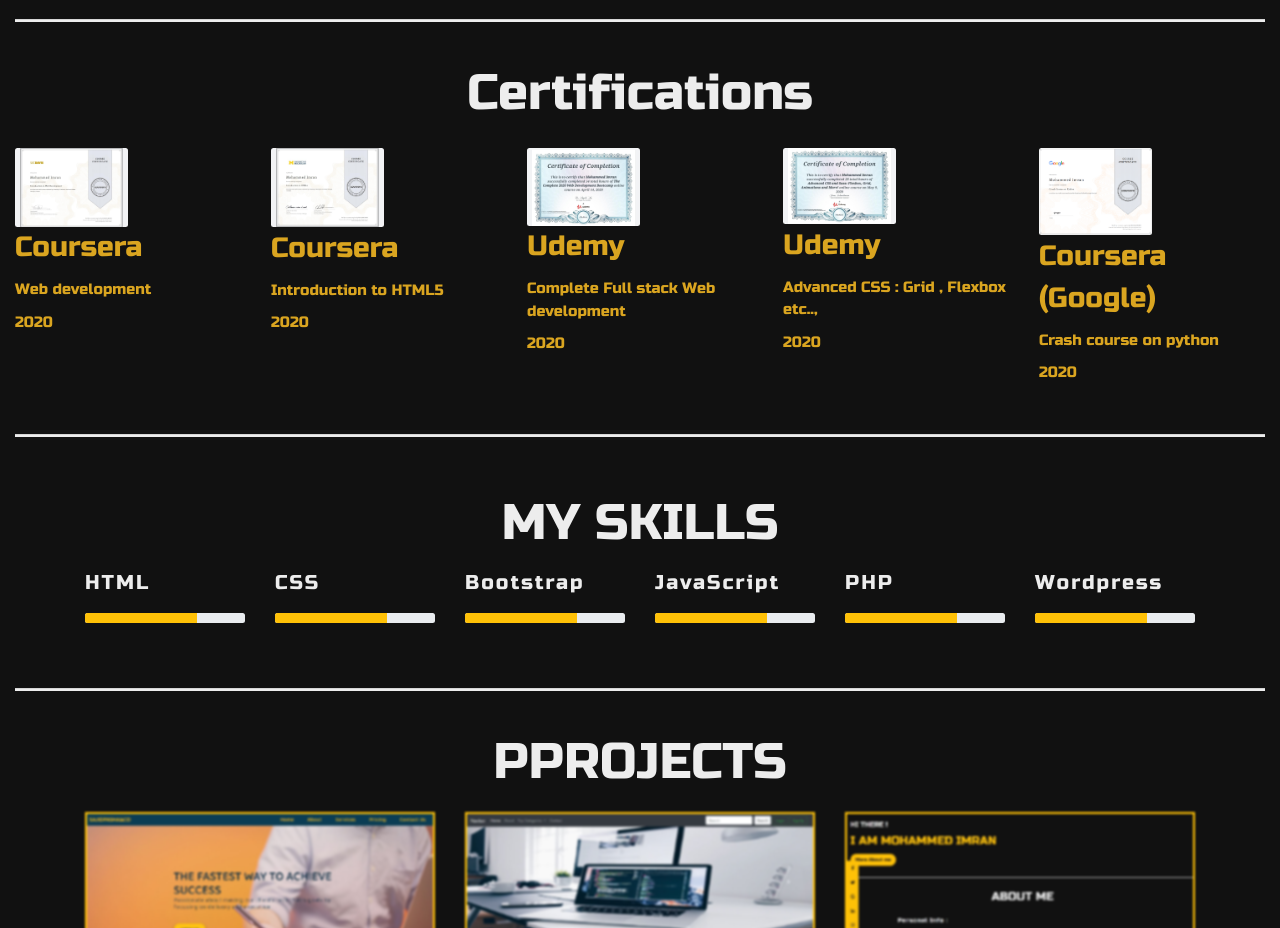
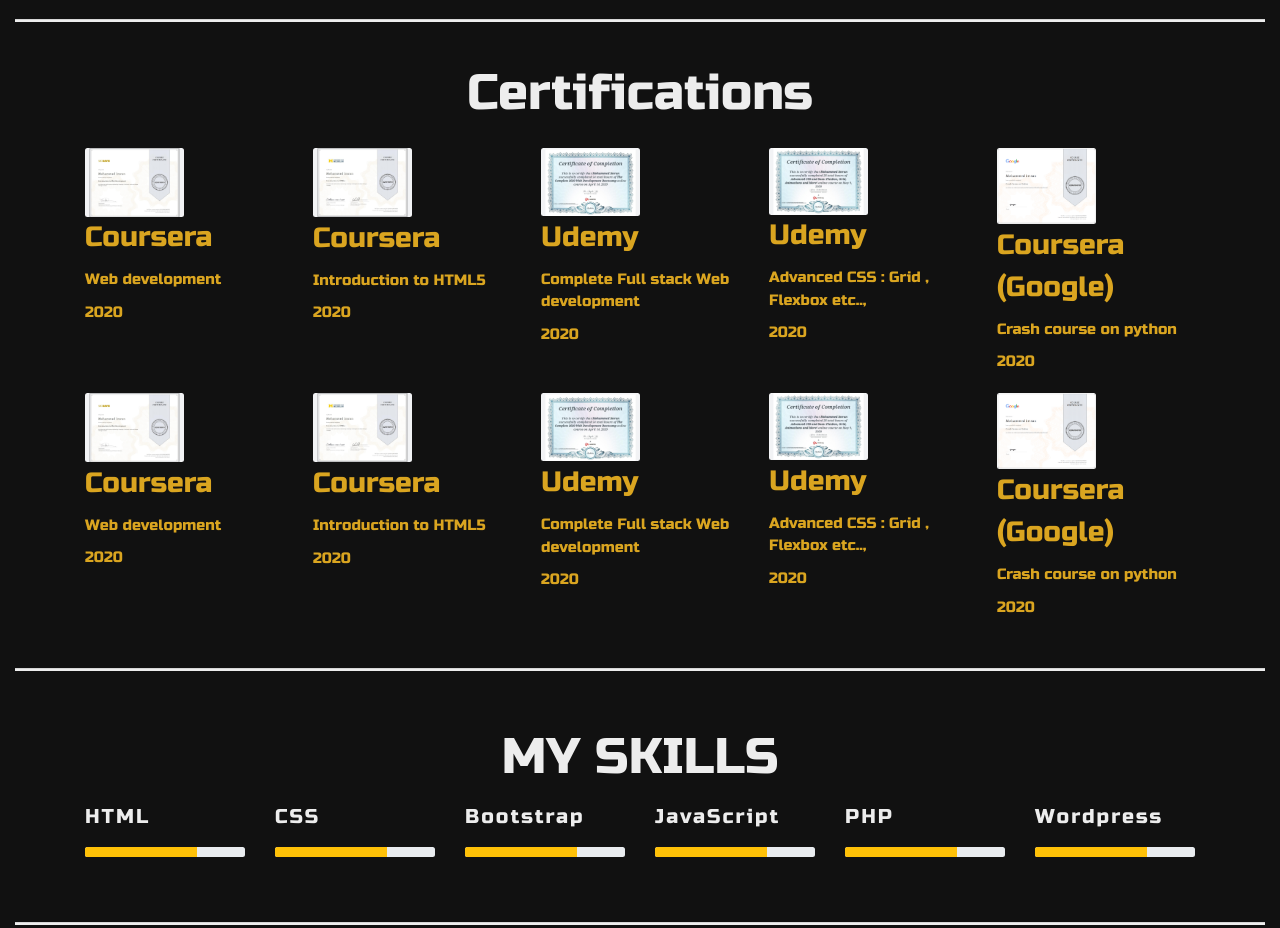
Before and after one commit to mohammedimmran/portfolio, a plain HTML site: page index.html in a window 1280 px wide. Shown: the part 1880-2808 px from the top of the page. Drawn offline with nearby package versions, Linux system fonts and the light colour scheme.

Commit message:
Added Certificates

```diff
--- a/index.html
+++ b/index.html
@@ -130,6 +130,7 @@
                 <h1 class="education-heading">Certifications</h1>
             </div>
 
+           <div class="container">
             <div class="row">
                 <div class="col container education-detail" >
                     <img src="cweb.jpeg"  data-aos="flip-up" class="rounded w-50" alt="...">
@@ -167,6 +168,48 @@
                     <div class="education-title">Coursera (Google)</div>
                     <div class="education-content">Crash course on python</div>
                     <div class="education-content">2020</div>
+                </div>
+               </div>
+           </div>
+           <div class="container">
+            <div class="row">
+                <div class="col container education-detail" >
+                    <img src="cweb.jpeg"  data-aos="flip-up" class="rounded w-50" alt="...">
+                    <div class="education-title">Coursera</div>
+                    <div class="education-content">Web development</div>
+                    <div class="education-content">2020</div>
+
+
+                </div>
+
+                <div class="col container education-detail">
+                    <img src="html.jpeg" data-aos="flip-up" class="rounded w-50" alt="...">
+                    <div class="education-title">Coursera</div>
+                    <div class="education-content">Introduction to HTML5 </div>
+                    <div class="education-content">2020</div>
+
+
+                </div>
+
+                <div class="col container education-detail">
+                    <img src="web.jpeg"  data-aos="flip-up" class="rounded w-50" alt="...">
+                    <div class="education-title">Udemy</div>
+                    <div class="education-content">Complete Full stack Web development</div>
+                    <div class="education-content">2020</div>
+                </div>
+                <div class="col container education-detail">
+                    <img src="css.jpeg" data-aos="flip-up" class="rounded w-50" alt="...">
+                    <div class="education-title">Udemy</div>
+                    <div class="education-content">Advanced CSS : Grid , Flexbox etc..,</div>
+                    <div class="education-content">2020</div>
+                </div>
+
+                <div class="col container education-detail">
+                    <img src="pythoncertificate.PNG" data-aos="flip-up" class="rounded w-50" alt="...">
+                    <div class="education-title">Coursera (Google)</div>
+                    <div class="education-content">Crash course on python</div>
+                    <div class="education-content">2020</div>
+                </div>
                </div>
            </div>
            <hr class="hr-line">
```
Lines whose indentation alone changed are shown as unchanged.
